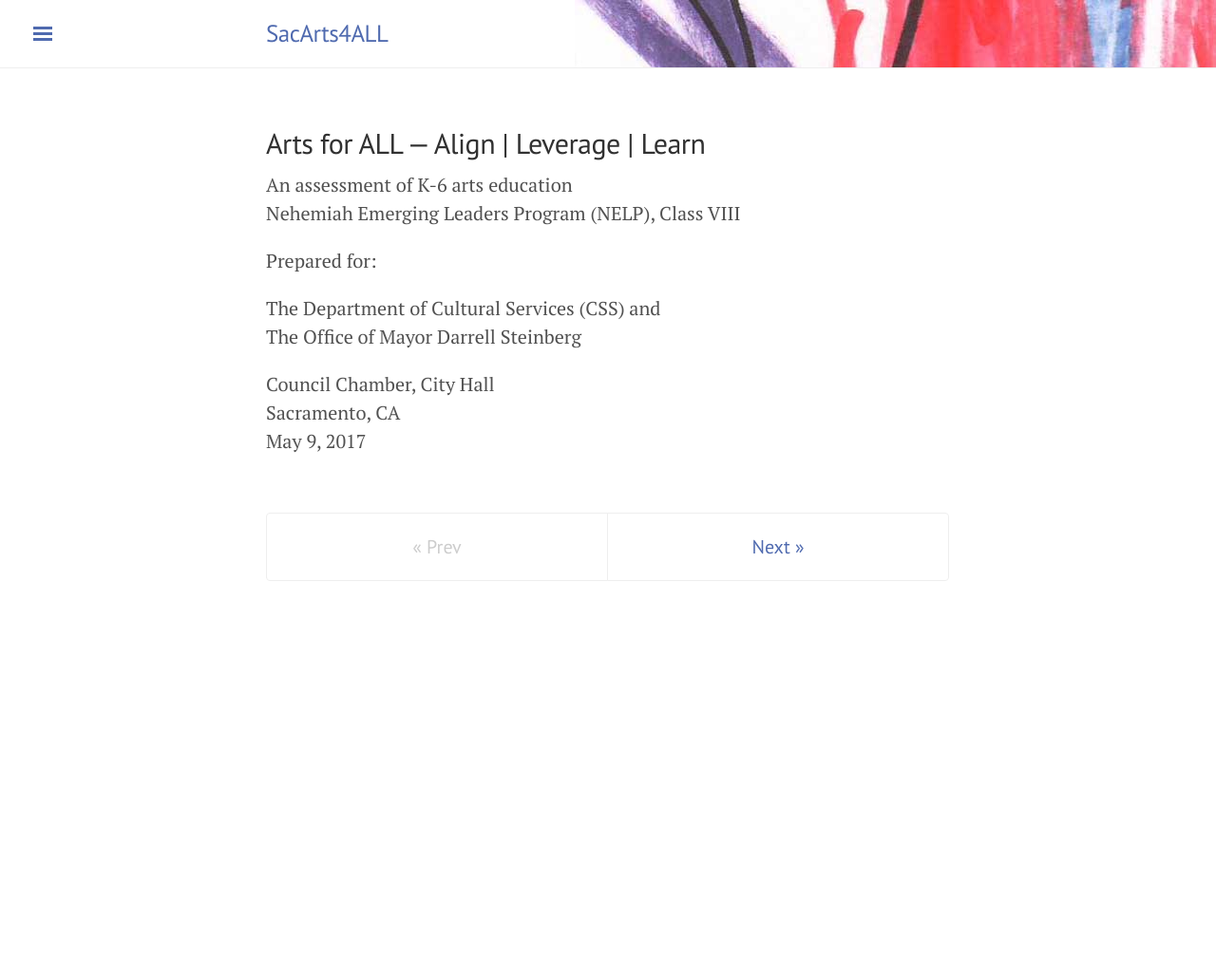
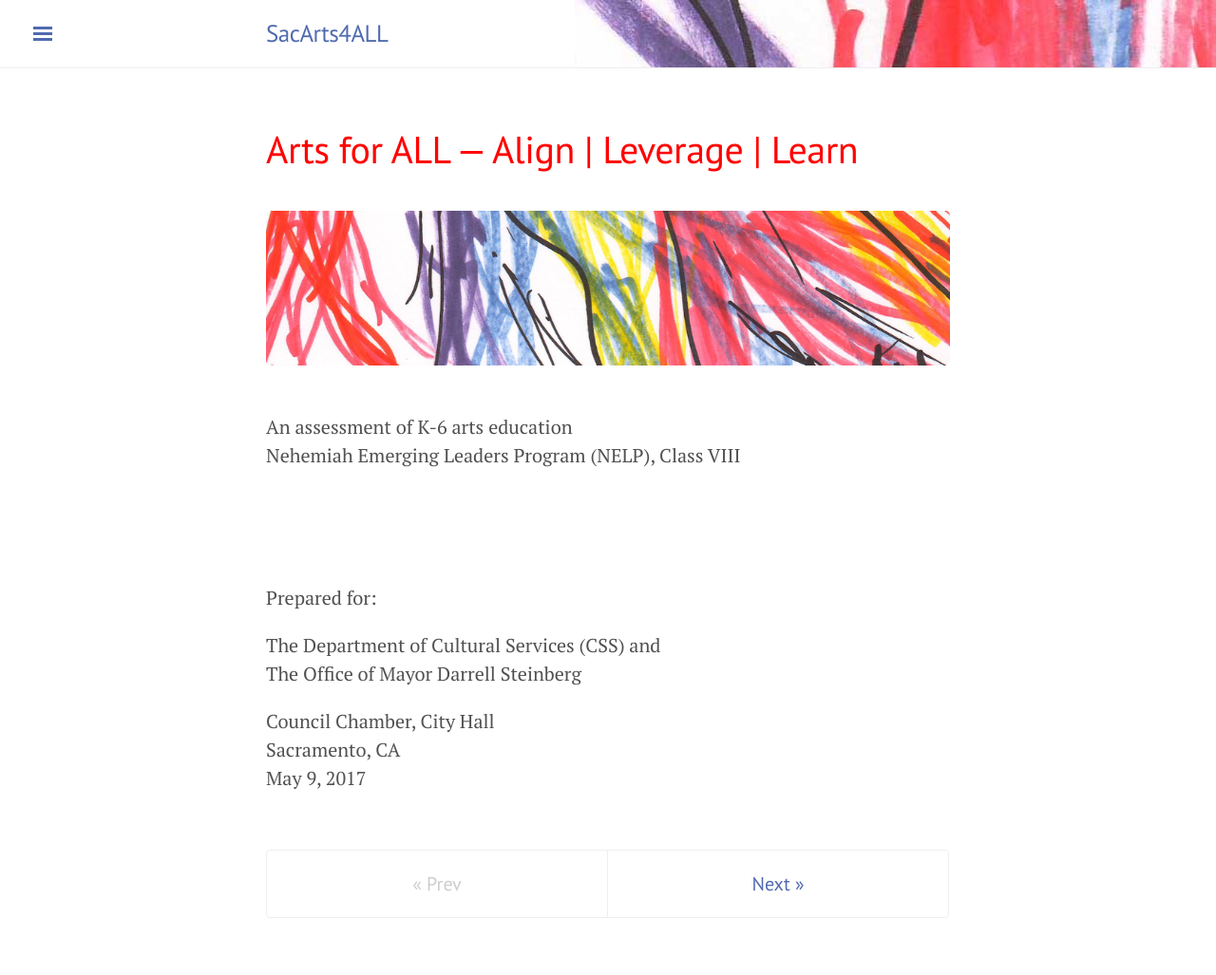
Before and after one commit to code4sac/sacarts4ALL, a Jekyll site: the page built from index.md, in a window 1280 px wide. Shown: the whole page at 95% size. Built offline with Jekyll 4.4.1, drawn with Linux system fonts in a browser that asks for light colours; before the commit the page ends 900 px from its top, so only the background shows below that.

Commit message:
home styling

```diff
--- a/index.md
+++ b/index.md
@@ -3,10 +3,12 @@ layout: default
 title: SacArts4ALL
 ---
 
-## Arts for ALL &mdash; Align | Leverage | Learn
-
+<h1 style="color:red;">Arts for ALL &mdash; Align | Leverage | Learn</h1>
+<br/>
+![Art]({{ site.baseurl }}/assets/images/NELP_photo6.png "art")
+<br/>
 An assessment of K-6 arts education<br/>Nehemiah Emerging Leaders Program (NELP), Class VIII
-
+<br/><br/><br/><br/><br/>
 Prepared for:
 
 The Department of Cultural Services (CSS) and<br/>The Office of Mayor Darrell Steinberg
```
